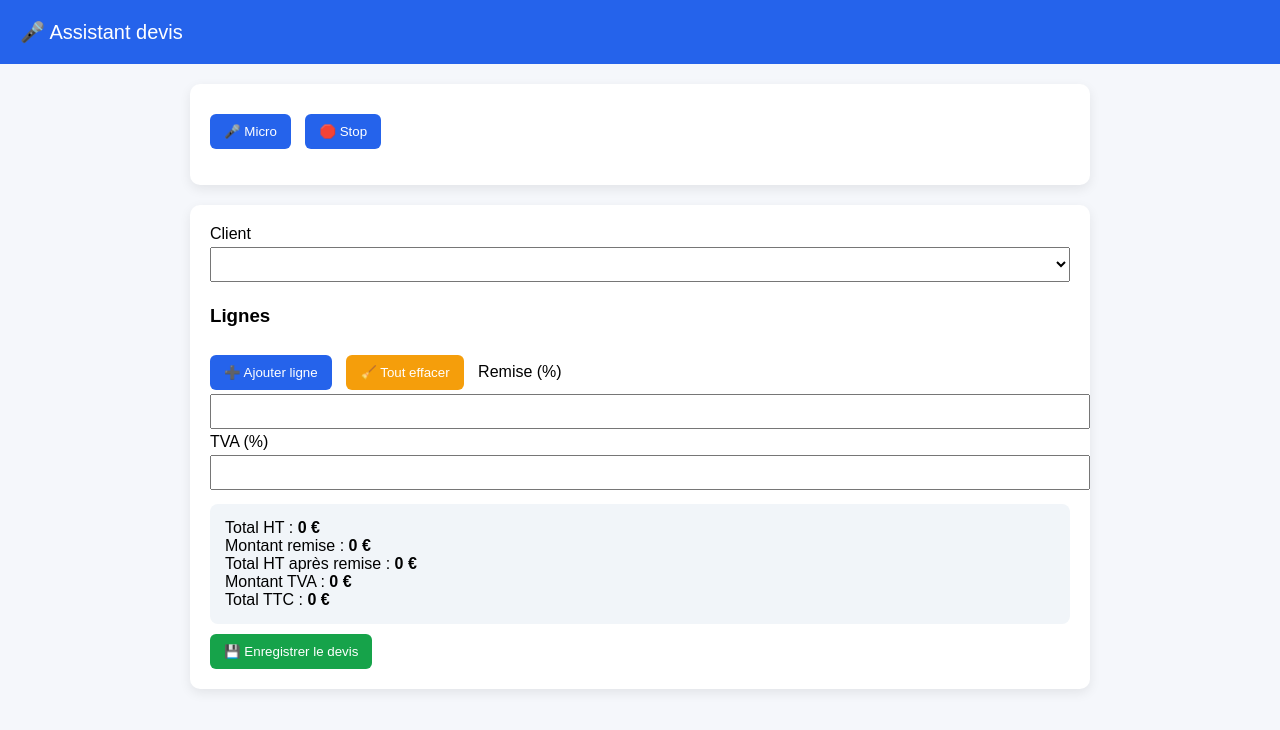
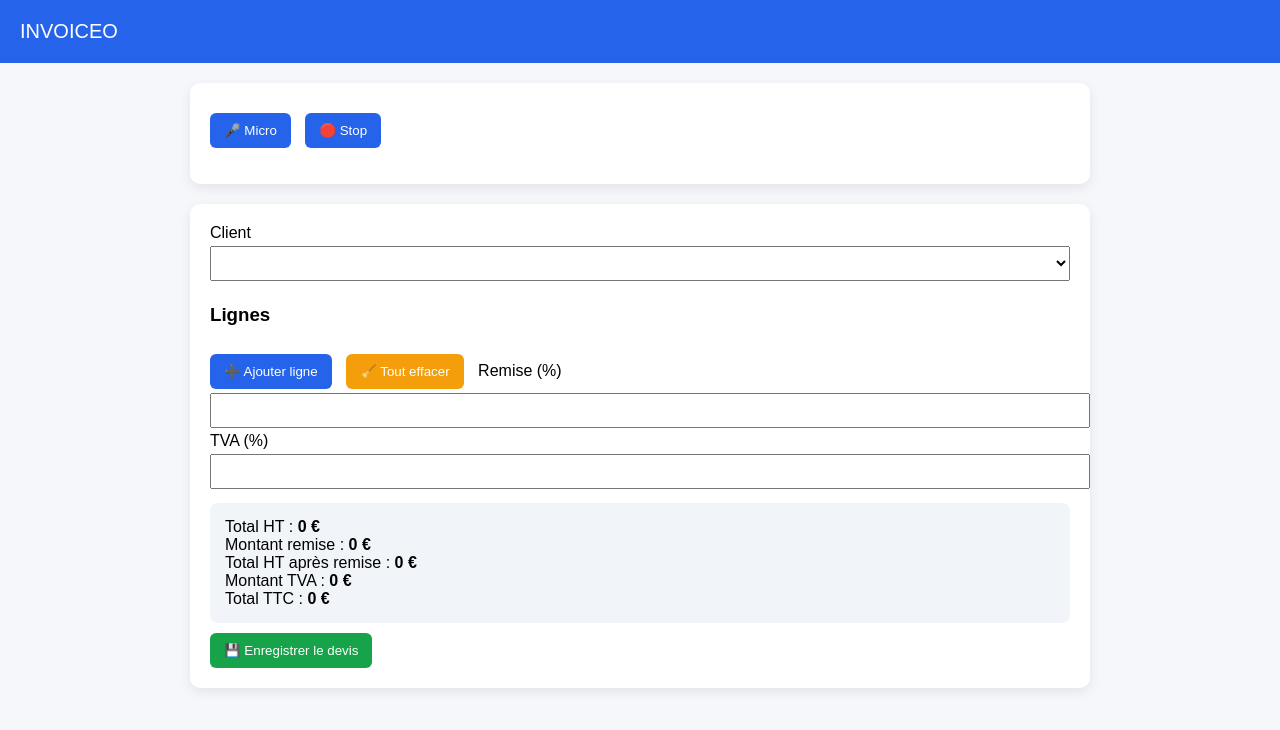
Before and after one commit to jaysolution07/Invoiceo, a plain HTML site: page index.html in a window 1280 px wide. Drawn offline with Linux system fonts and the light colour scheme; no server answers.

Commit message:
Update index.html

```diff
--- a/index.html
+++ b/index.html
@@ -2,7 +2,7 @@
 <html>
 <head>
 <meta charset="UTF-8">
-<title>Assistant Devis</title>
+<title>INVOICEO</title>
 <meta name="viewport" content="width=device-width,initial-scale=1">
 
 <style>
@@ -22,7 +22,7 @@ input,select{padding:8px;margin:4px 0;width:100%}
 
 <body>
 
-<div class="header">🎤 Assistant devis</div>
+<div class="header">INVOICEO</div>
 
 <div class="container">
 
```
